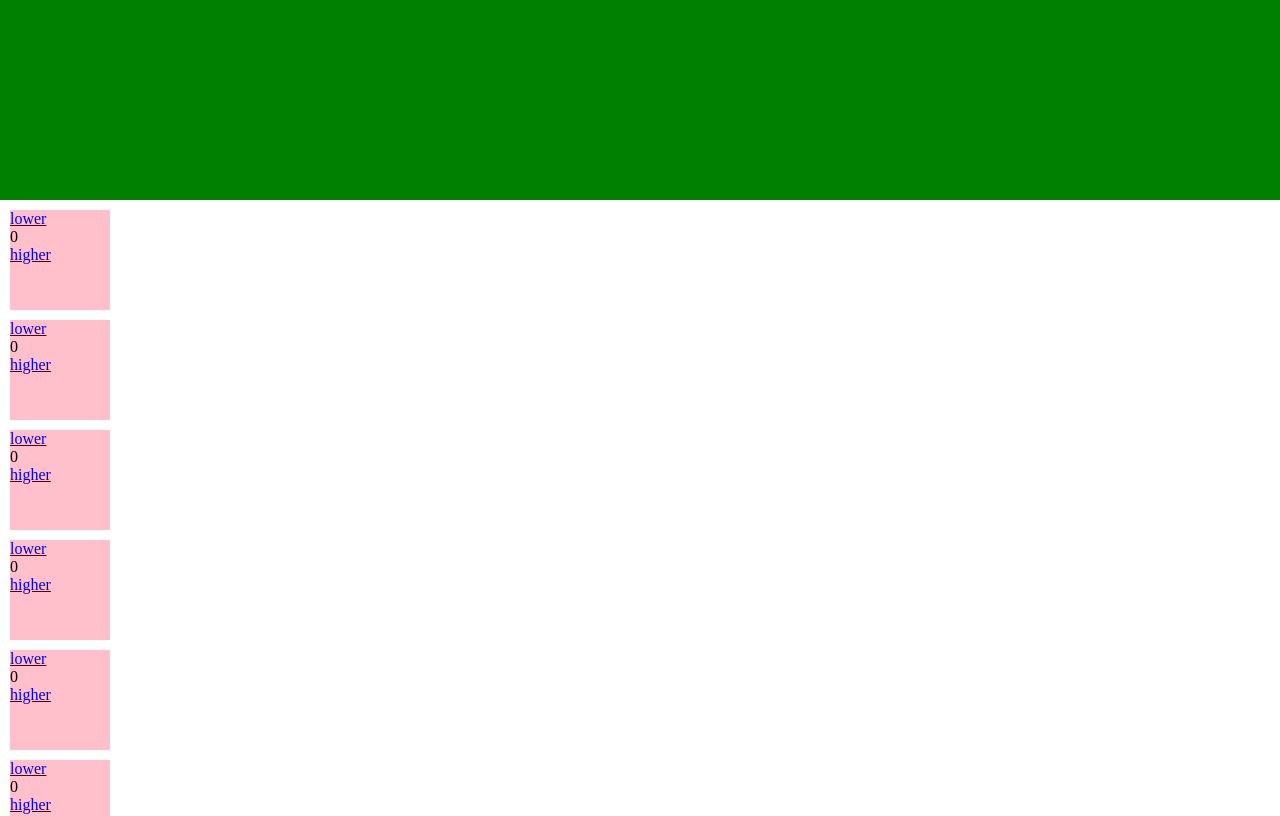
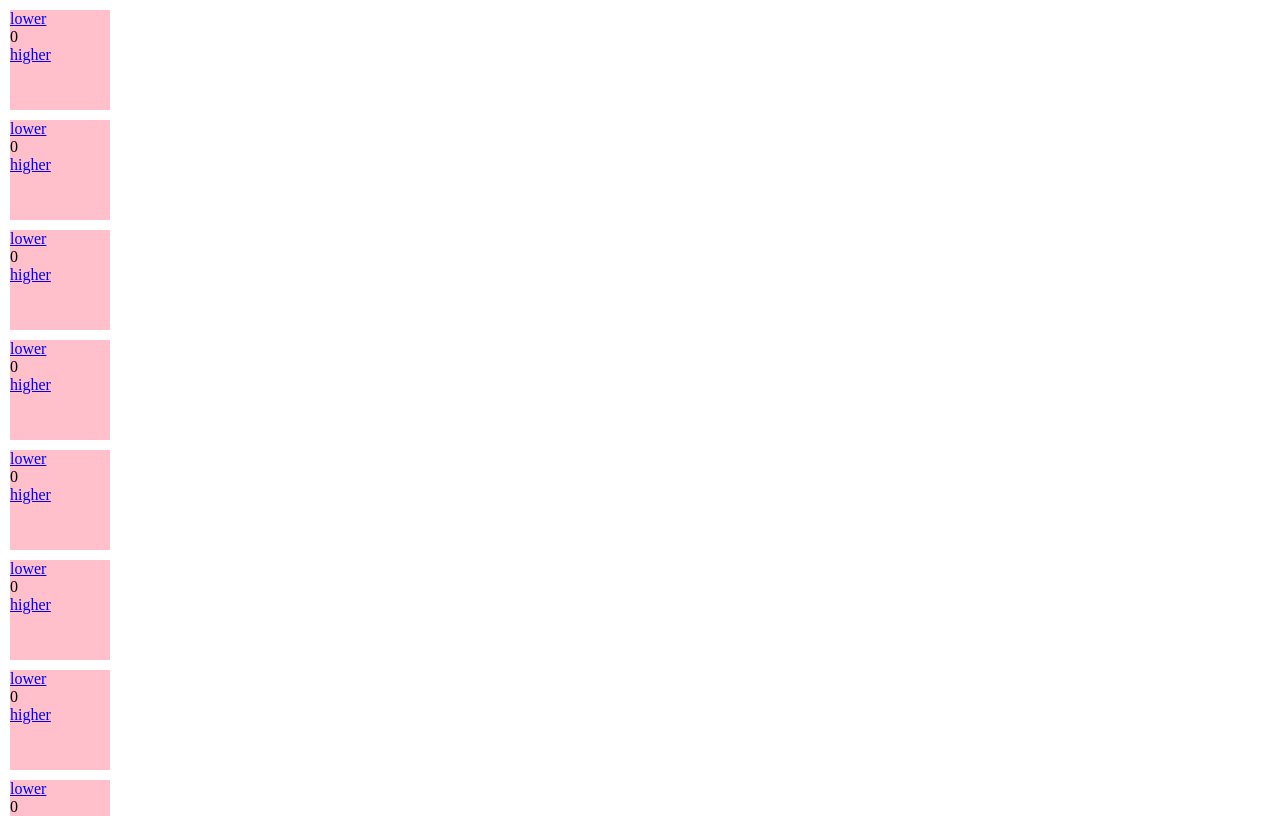
Before and after one commit to JanKaifer/next-repro-42492, a Next.js app: page /0 in a window 1280 px wide. Shown: the top 816 px of the page. Built offline with nearby package versions, Linux system fonts and the light colour scheme.

Commit message:
reduced reproduction

```diff
--- a/app/[num]/page.tsx
+++ b/app/[num]/page.tsx
@@ -5,12 +5,21 @@ export default function Page({ params: { num } }) {
   return (
     <div>
       {new Array(100).fill(0).map((_, i) => (
-        <div key={i} className={styles.square}>
+        <div
+          key={i}
+          style={{
+            height: 100,
+            width: 100,
+            background: "pink",
+            margin: 10,
+          }}
+        >
           <Link href={`/${Number(num) - 1}`}>lower</Link>
           <div>{num}</div>
           <Link href={`/${Number(num) + 1}`}>higher</Link>
         </div>
       ))}
+      <div className={styles.square} />
     </div>
   );
 }
--- a/app/[num]/styles.module.css
+++ b/app/[num]/styles.module.css
@@ -1,6 +1,6 @@
 .square {
-  height: 100px;
+  /* height: 100px;
   width: 100px;
   background: pink;
-  margin: 10px;
+  margin: 10px;*/
 }
--- a/app/layout.tsx
+++ b/app/layout.tsx
@@ -1,27 +1,8 @@
 export default function Layout({ children }: any) {
-  const navbarH = 200;
   return (
     <html>
       <head />
-      <body style={{ margin: 0 }}>
-        <div
-          id="header"
-          style={{
-            position: "fixed",
-            height: navbarH,
-            width: "100vw",
-            background: "green",
-          }}
-        ></div>
-        <div
-          id="content"
-          style={{
-            paddingTop: navbarH,
-          }}
-        >
-          {children}
-        </div>
-      </body>
+      <body style={{ margin: 0 }}>{children}</body>
     </html>
   );
 }
```
